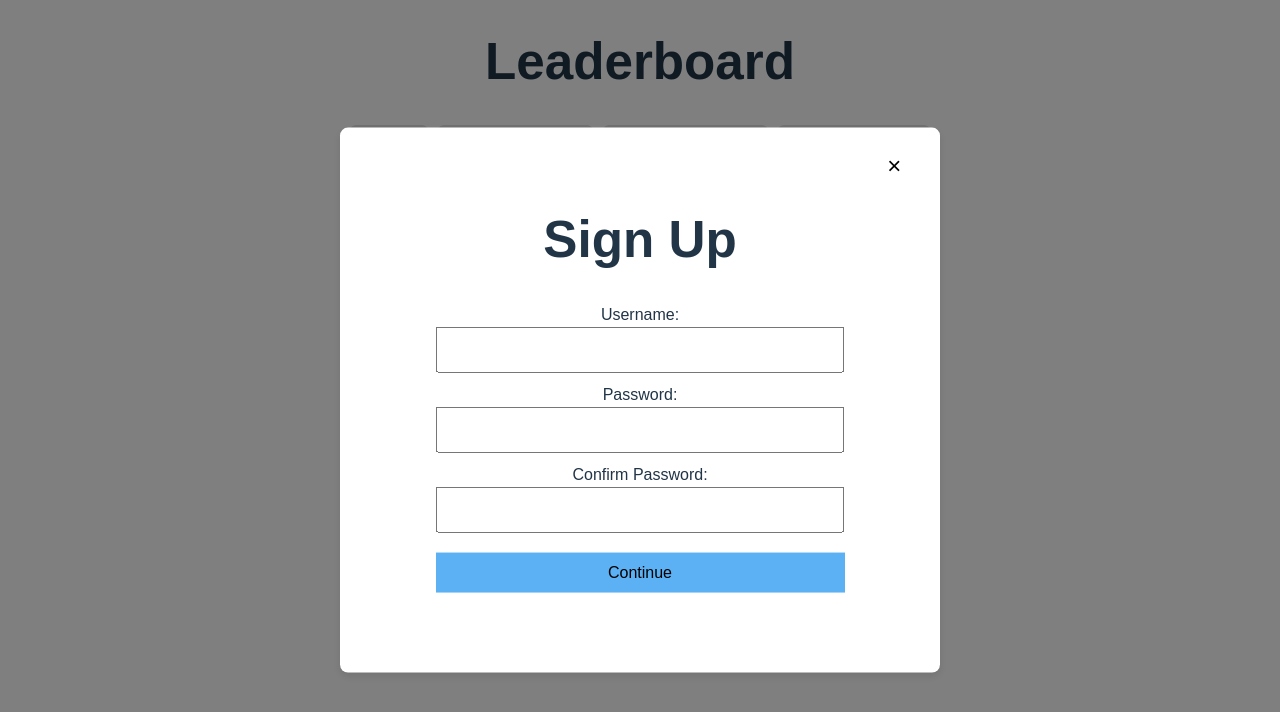
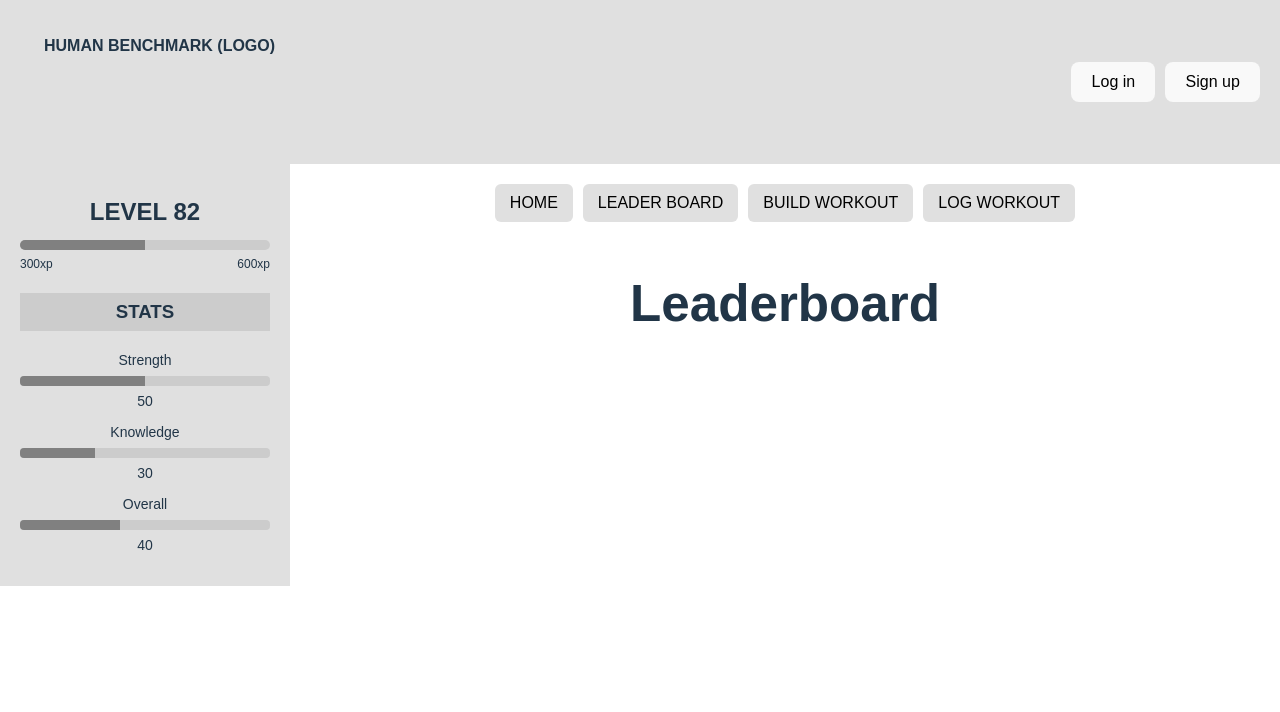
Before and after one commit to BenHumanBenchmarkProject/HumanBenchmark, a React (Vite) app in the folder front-end/: page /leaderboard in a window 1280 px wide. Shown: the top 712 px of the page. Built offline with nearby package versions, Linux system fonts and the light colour scheme; no server answers.

Commit message:
[HumanBenchmark][Frontend][Pages] add the header and sidebar to each page

```diff
--- a/front-end/src/BuildWorkoutPage/BuildWorkoutPage.jsx
+++ b/front-end/src/BuildWorkoutPage/BuildWorkoutPage.jsx
@@ -1,11 +1,20 @@
 import "./BuildWorkoutPage.css";
 import NavigationButtons from "../NaviagtionButtons/NavigationButtons";
+import Header from "../Header/Header";
+import Sidebar from "../Sidebar/Sidebar";
 
 const BuildWorkoutPage = () => {
   return (
     <div>
-      <h1>Build Workout</h1>
-      <NavigationButtons />
+      <Header />
+      <div className="container">
+        <Sidebar />
+
+        <div className="main-content">
+          <NavigationButtons />
+          <h1>Build Workout</h1>
+        </div>
+      </div>
     </div>
   );
 };
--- a/front-end/src/LeaderboardPage/LeaderboardPage.jsx
+++ b/front-end/src/LeaderboardPage/LeaderboardPage.jsx
@@ -1,15 +1,21 @@
 import "./LeaderboardPage.css";
-import { Link } from "react-router";
-import SignUpModal from "../SignUpModal/SignUpModal";
+import Header from "../Header/Header";
+import Sidebar from "../Sidebar/Sidebar";
+
 import NavigationButtons from "../NaviagtionButtons/NavigationButtons";
 
 const LeaderboardPage = () => {
   return (
     <div>
-      <h1>Leaderboard</h1>
-      <NavigationButtons/>
+      <Header />
+      <div className="container">
+        <Sidebar />
 
-      <SignUpModal/>
+        <div className="main-content">
+          <NavigationButtons />
+          <h1>Leaderboard</h1>
+        </div>
+      </div>
     </div>
   );
 };
--- a/front-end/src/LogWorkoutPage/LogWorkoutPage.jsx
+++ b/front-end/src/LogWorkoutPage/LogWorkoutPage.jsx
@@ -1,15 +1,22 @@
+import "./LogWorkoutPage.css";
+import Sidebar from "../Sidebar/Sidebar";
+import Header from "../Header/Header";
 
-import "./LogWorkoutPage.css";
-import { Link } from "react-router";
-import SignInModal from "../SignInModal/SignInModal";
 import NavigationButtons from "../NaviagtionButtons/NavigationButtons";
 
 const LogWorkoutPage = () => {
   return (
     <div>
-      <h1>Log Workout</h1>
-      <NavigationButtons/>
-      <SignInModal />
+      <Header />
+
+      <div className="container">
+        <Sidebar />
+
+        <div className="main-content">
+          <NavigationButtons />
+          <h1>Log Workout</h1>
+        </div>
+      </div>
     </div>
   );
 };
```
